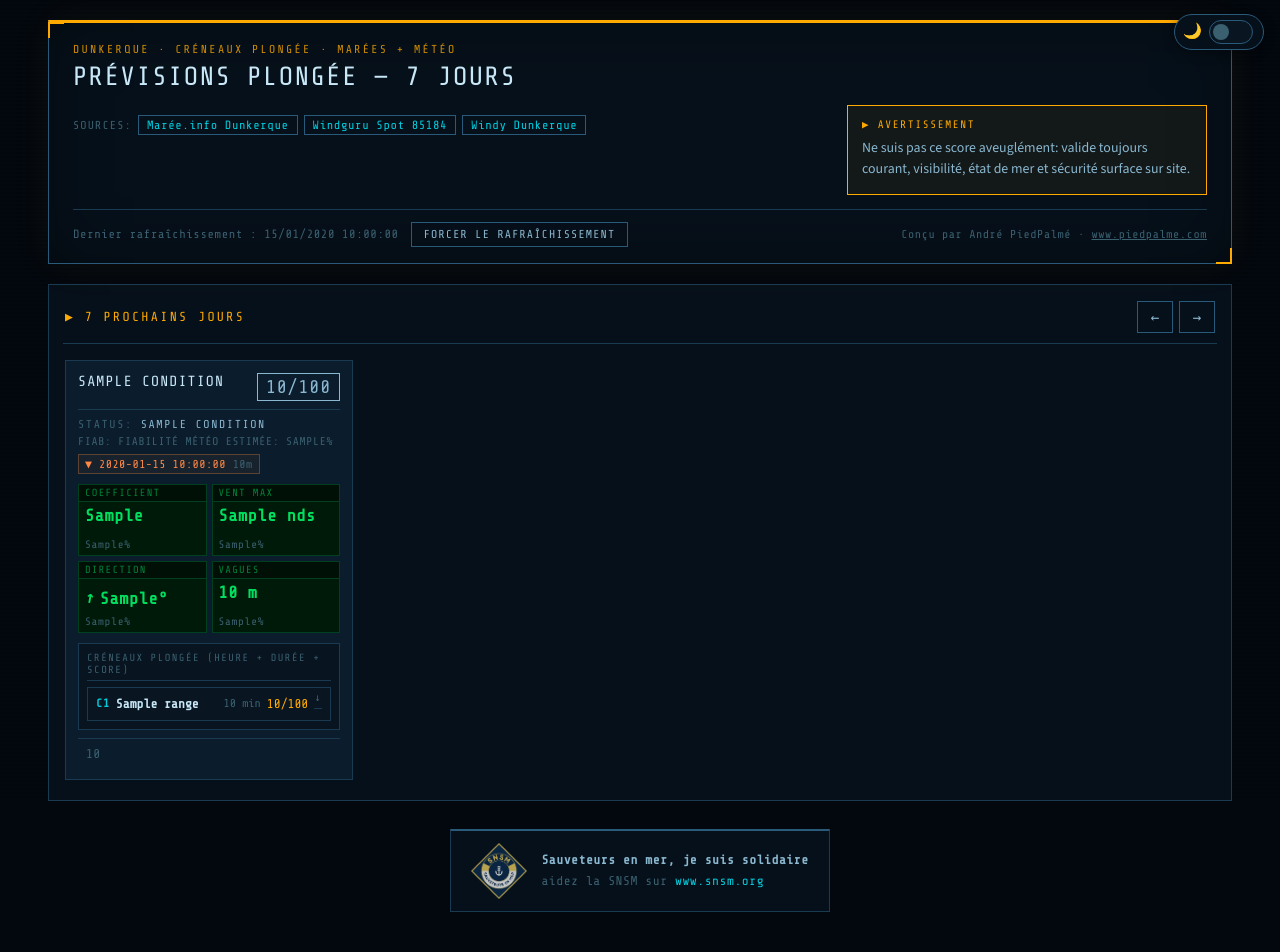
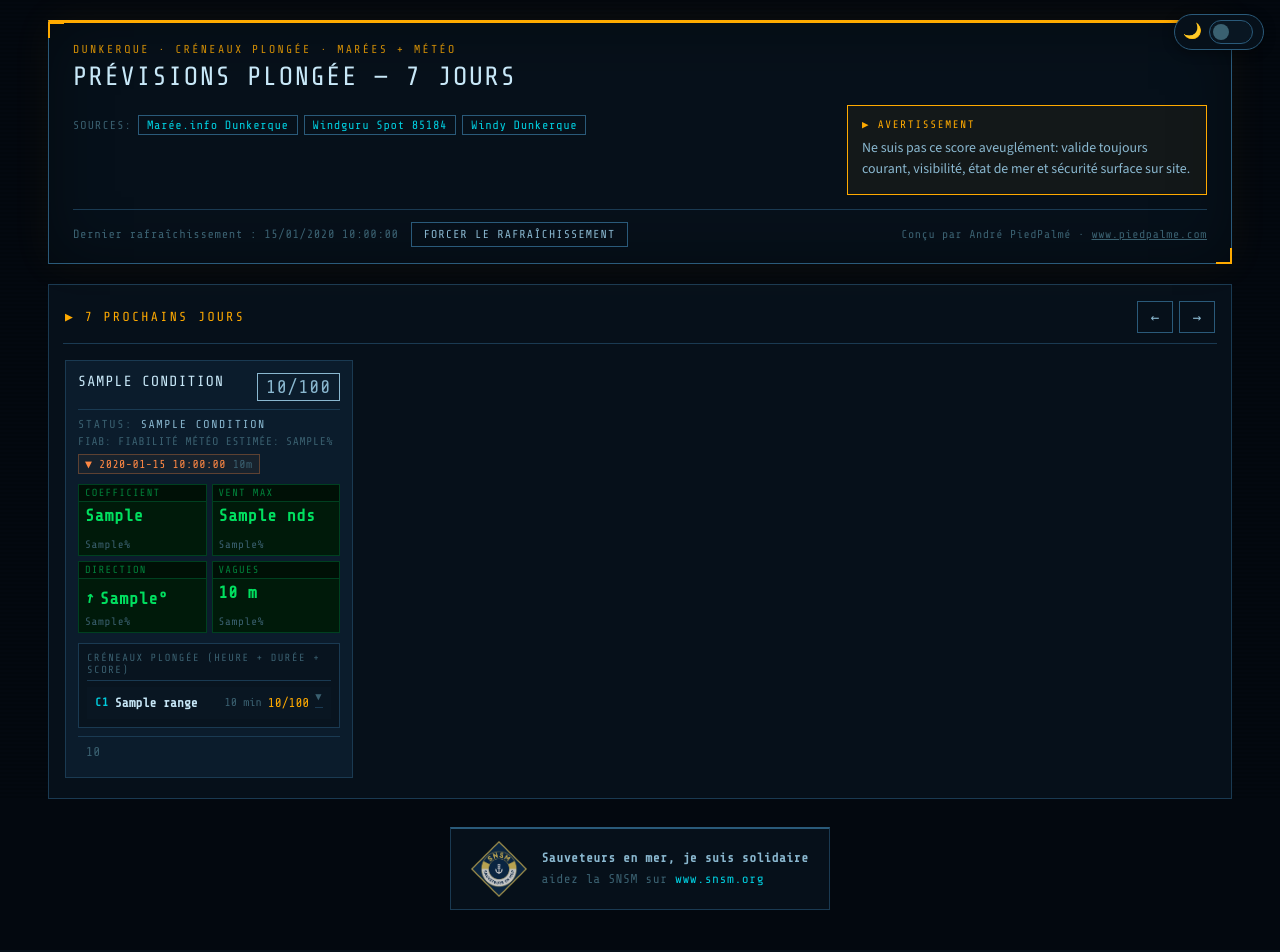
Before and after one commit to Areumaux/meteo-plongee-dk, a Flask app: template templates/index.html in a window 1280 px wide. After the commit the page ends 910 px from the top, so only its background shows below. Run offline with Flask 3, Linux system fonts and the light colour scheme; the template is opened without the code that fills it: most values are stand-ins (such as "Sample title", 1, 10 or a date in 2020).

Commit message:
Fix tide arrows: solid triangles, white, vertically aligned, no bottom border
- ↑/↓ → ▲/▼ (filled triangles, more readable)
- Color matches slot time text (#c8e8f8)
- vertical-align: middle for proper alignment
- Remove box border, use top separator only (no trailing bar)

Co-Authored-By: Claude Sonnet 4.6 <noreply@anthropic.com>

```diff
--- a/static/styles.css
+++ b/static/styles.css
@@ -531,13 +531,15 @@ body::before {
   cursor: pointer;
   gap: 6px;
   align-items: center;
-  border: 1px solid var(--border);
+  border: none;
+  border-top: 1px solid var(--border);
   background: var(--bg-surface);
   padding: 5px 8px;
   font-family: "Share Tech Mono", monospace;
   font-size: 0.8rem;
-  transition: border-color 0.15s;
 }
+
+.slot-list li:first-child { border-top: none; }
 
 
 .slot-list li:hover { border-color: var(--cyan); }
@@ -547,9 +549,9 @@ body::before {
 .slot-list strong { color: var(--text-hi); }
 .slot-list small { color: var(--text-dim); font-size: 0.72rem; }
 .slot-list em { font-style: normal; color: var(--amber); font-size: 0.8rem; }
-.tide-dir  { font-size: 1.3rem; line-height: 1; color: #fff; text-align: center; text-decoration: none; border: none; outline: none; }
-.tide-up   { color: #fff; }
-.tide-down { color: #fff; }
+.tide-dir  { font-size: 0.9rem; color: #c8e8f8; vertical-align: middle; line-height: 1; }
+.tide-up   { color: #c8e8f8; }
+.tide-down { color: #c8e8f8; }
 
 /* ── TIDE EVENTS (PM/BM times on card) ───────────────────────── */
 
--- a/templates/index.html
+++ b/templates/index.html
@@ -126,7 +126,7 @@
                   <strong>{{ it.range }}</strong>
                   <small>{{ it.duration_min }} min</small>
                   <em>{{ it.score if it.score is not none else "N/A" }}/100</em>
-                  <span class="tide-dir {% if it.is_rising %}tide-up{% else %}tide-down{% endif %}">{% if it.is_rising %}↑{% else %}↓{% endif %}</span>
+                  <span class="tide-dir {% if it.is_rising %}tide-up{% else %}tide-down{% endif %}">{% if it.is_rising %}▲{% else %}▼{% endif %}</span>
                 </li>
                 {% endfor %}
               </ul>
```
